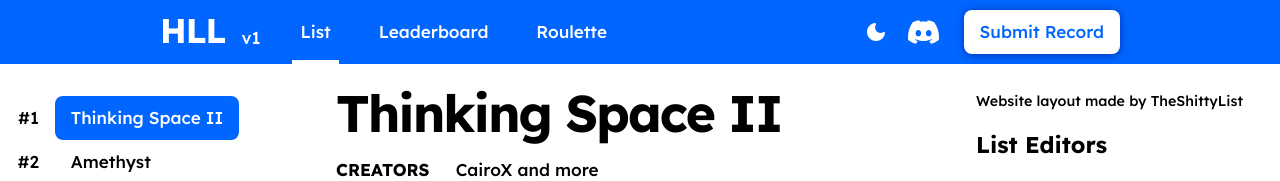
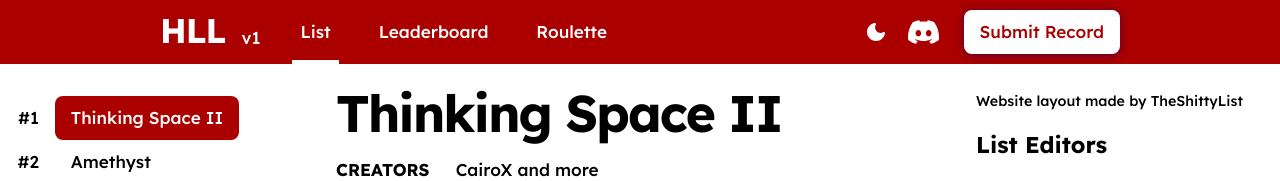
Before and after one commit to TheBadLevelsList/HardestLevelsList, a plain HTML site: page index.html in a window 1280 px wide. Shown: the top 181 px of the page. Drawn offline with nearby package versions, Linux system fonts and the light colour scheme.

Commit message:
Update main.css

```diff
--- a/css/main.css
+++ b/css/main.css
@@ -3,7 +3,7 @@
     --color-on-background: black;
     --color-background-hover: #eee;
     --color-on-background-hover: black;
-    --color-primary: #0066ff;
+    --color-primary: #aa0000;
     --color-on-primary: white;
     --color-error: #de0000;
     --color-on-error: white;
```
